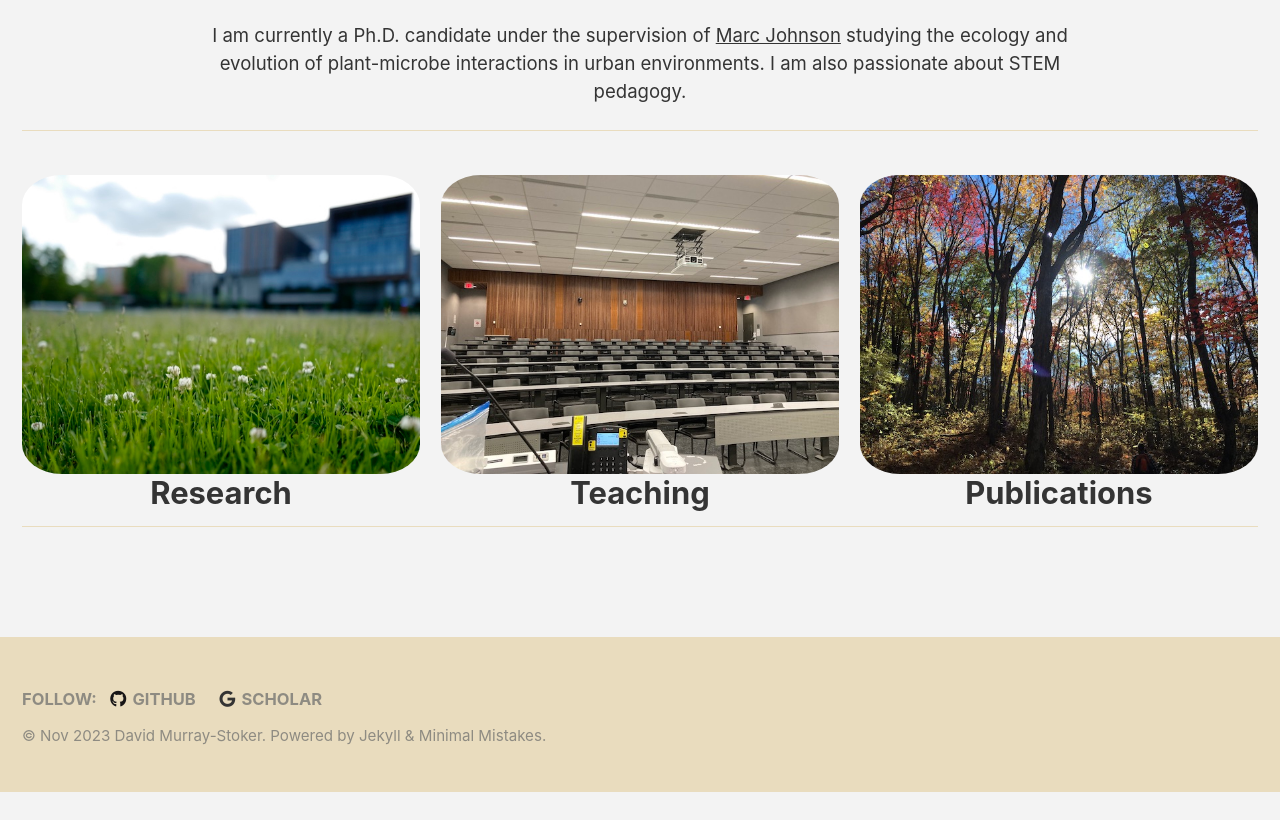
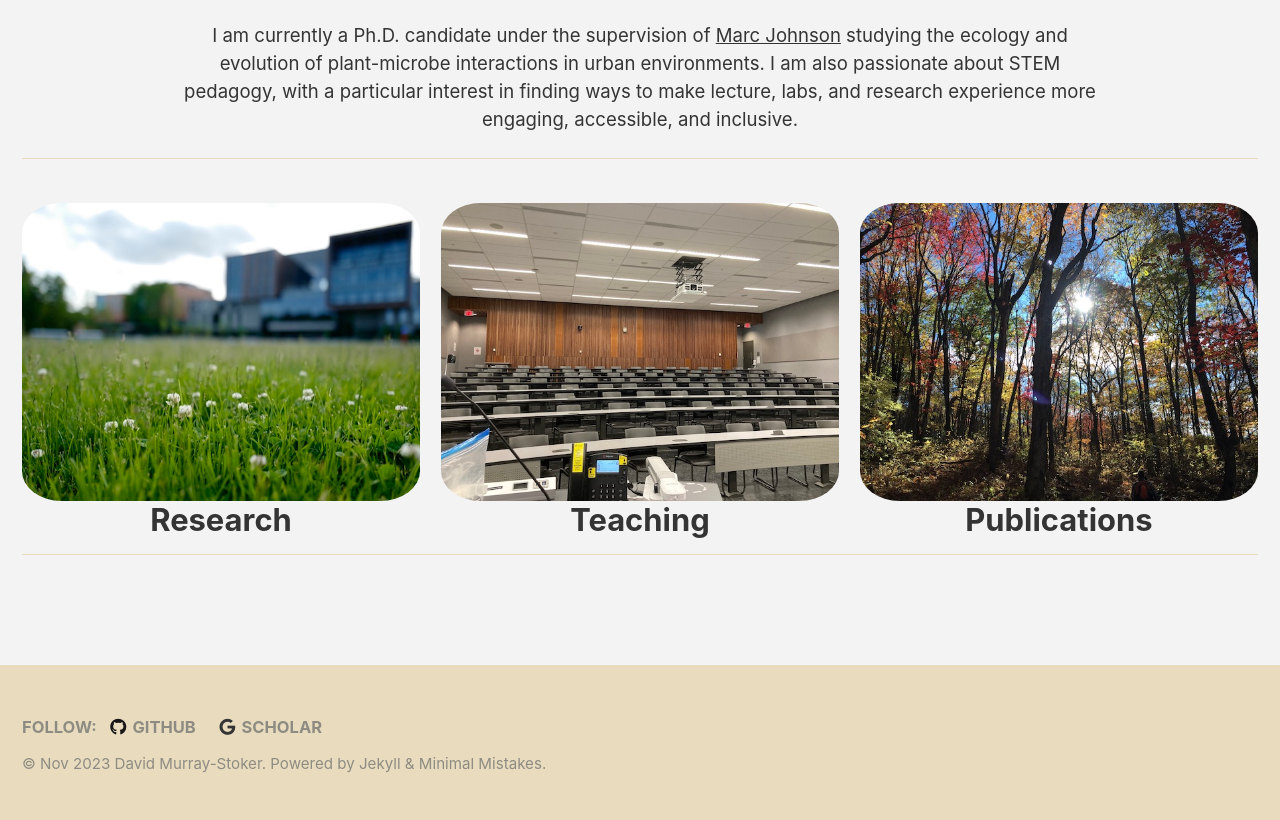
Before and after one commit to dmurraystoker/dmurraystoker.github.io, a Jekyll site: the page built from _pages/landing.md, in a window 1280 px wide. Shown: the part 376-1196 px from the top of the page. Built offline with Jekyll 4.4.1, drawn with Linux system fonts in a browser that asks for light colours; cached includes are drawn as plain includes; nearby versions of some CDN libraries; before the commit the page ends 1168 px from its top, so only the background shows below that.

Commit message:
Update landing.md

```diff
--- a/_pages/landing.md
+++ b/_pages/landing.md
@@ -10,7 +10,7 @@
 excerpt: Department of Ecology & Evolutionary Biology <br> University of Toronto
 
 intro:
-  - excerpt: 'I am currently a Ph.D. candidate under the supervision of [Marc Johnson](https://evoecolab.wordpress.com/) studying the ecology and evolution of plant-microbe interactions in urban environments. I am also passionate about STEM pedagogy.'
+  - excerpt: 'I am currently a Ph.D. candidate under the supervision of [Marc Johnson](https://evoecolab.wordpress.com/) studying the ecology and evolution of plant-microbe interactions in urban environments. I am also passionate about STEM pedagogy, with a particular interest in finding ways to make lecture, labs, and research experience more engaging, accessible, and inclusive.'
 
 feature_row:
   - image_path: /assets/images/clover_MN_building.jpg
```
